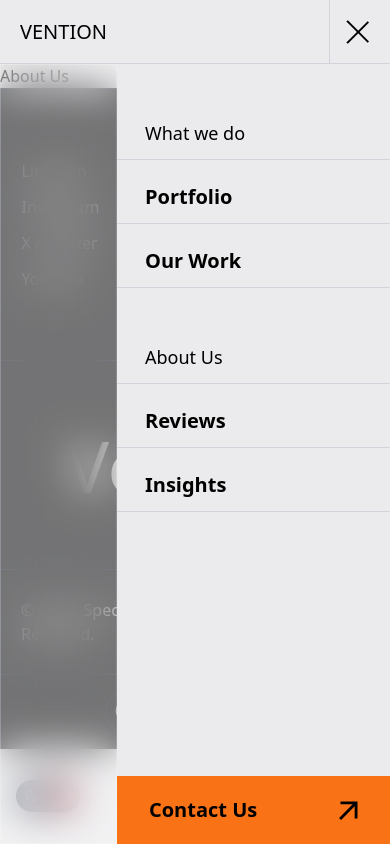
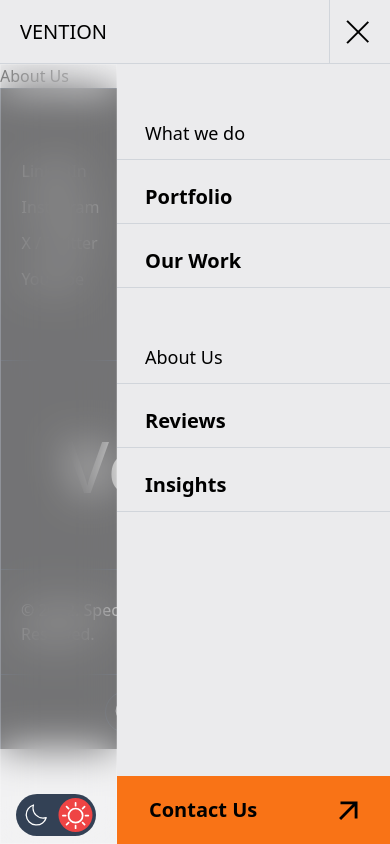
Before and after one commit to DemonHa/specialpainting, a Next.js app: page /about-us in a window 390 px wide. Both pictures are taken after a click on the button 360 px from the left and 31 px from the top of the page. Built offline with nearby package versions, Linux system fonts and the light colour scheme.

Commit message:
feat: add switch for mobile view

```diff
--- a/src/components/nav-bar/index.tsx
+++ b/src/components/nav-bar/index.tsx
@@ -8,6 +8,7 @@ import AnimatedMenuButton from "./animated-menu-button";
 import { motion, AnimatePresence } from "framer-motion";
 import { smallMenuData, bigMenuData } from "./utils/menu-data";
 import useSmallScreenMenuHeight from "./utils/use-small-screen-menu-height";
+import ThemeSwitcher from "../theme-switcher";
 
 const menuTitleStyles =
   "h-[6rem] flex justify-start items-end py-3 px-7 text-lg border-b border-gray-300 dark:border-slate-700";
@@ -69,6 +70,9 @@ const Navbar = () => {
               className="w-[30vw] bg-glass-bg bg-opacity-35 shadow-glass backdrop-blur-glass border border-glass-border min-h-[35rem]"
               style={{ height: smallMenuHeight }}
             ></div>
+            <div className="absolute left-4 bottom-2">
+              <ThemeSwitcher filled />
+            </div>
             <div
               className="z-10 bg-background-white dark:bg-background-dark flex flex-col justify-between w-[70vw]  min-h-[35rem]"
               style={{ height: smallMenuHeight }}
--- a/src/features/darkmode/index.tsx
+++ b/src/features/darkmode/index.tsx
@@ -36,7 +36,7 @@ const useDarkMode = () => {
 
 const FloatingDarkMode = () => {
   return (
-    <div className="fixed z-[9] bottom-8 left-4">
+    <div className="hidden xl:flex fixed z-[9] bottom-8 left-4">
       <ThemeSwitcher size="small" filled />
     </div>
   );
```
